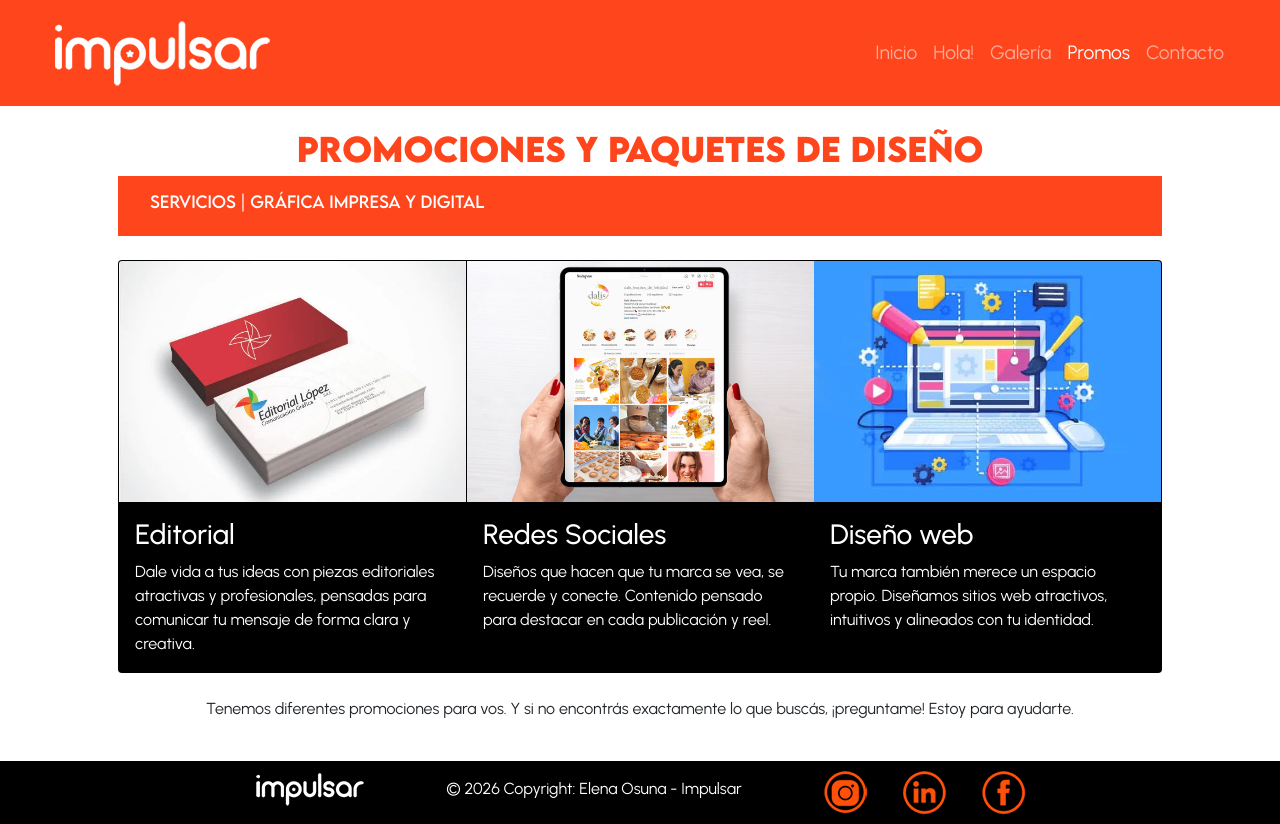
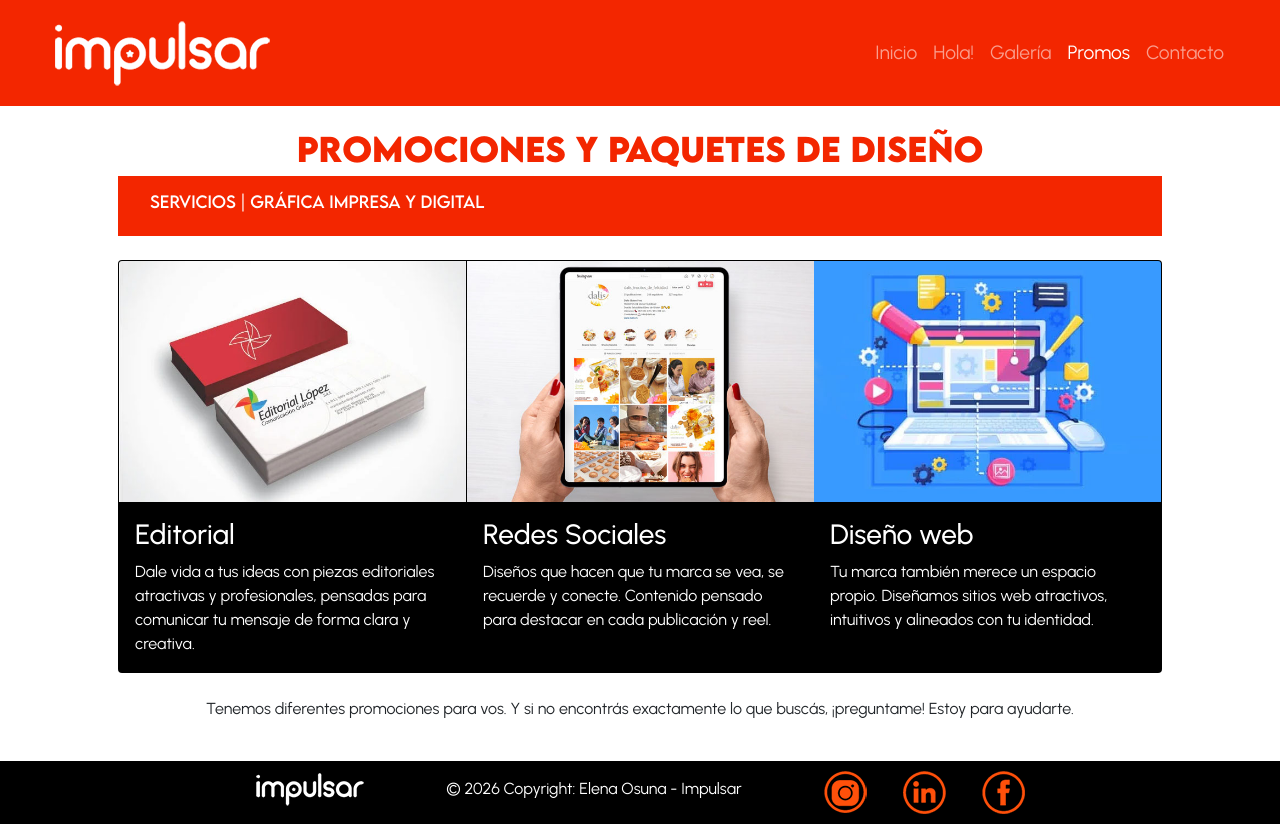
Before and after one commit to ElenaOsuna/dwentregafinal, a website: page pages/promos.html in a window 1280 px wide. Drawn offline with nearby package versions, Linux system fonts and the light colour scheme; a web font is replaced by a local one.

Commit message:
modificando el color naranja

```diff
--- a/pages/promos.html
+++ b/pages/promos.html
@@ -12,7 +12,7 @@
     <meta property="og:title" content="Promociones Especiales - Impulsar | Diseño Gráfico">
     <meta property="og:description" content="Aprovecha nuestros paquetes y promociones en diseño de identidad gráfica y gestión de redes sociales. ¡Impulsa tu marca hoy!">
     <meta property="og:image" content="https://impulsar.com.ar/assets/img/opg_impulsar.jpg">
-    <meta property="og:url" content="https://impulsar.com.ar/promociones.html">
+    <meta property="og:url" content="https://impulsar.com.ar/promos.html">
     <meta property="og:site_name" content="Impulsar">
     <meta property="og:type" content="website">
 
--- a/scss/utilities/_variables.scss
+++ b/scss/utilities/_variables.scss
@@ -6,7 +6,7 @@ $fte-titulos: "decorativaBold";
 $fte-decorativa:"decorativaLectura";
 
 //VARIABLES de color
-$naranja:#FF451C;
+$naranja:#F32600;
 $naranjaTrans:#ff461c6b;
 $verdemanzana:rgb(189, 229, 43);
 $negro:black;
```
Also changed, not shown: css/style.css.
